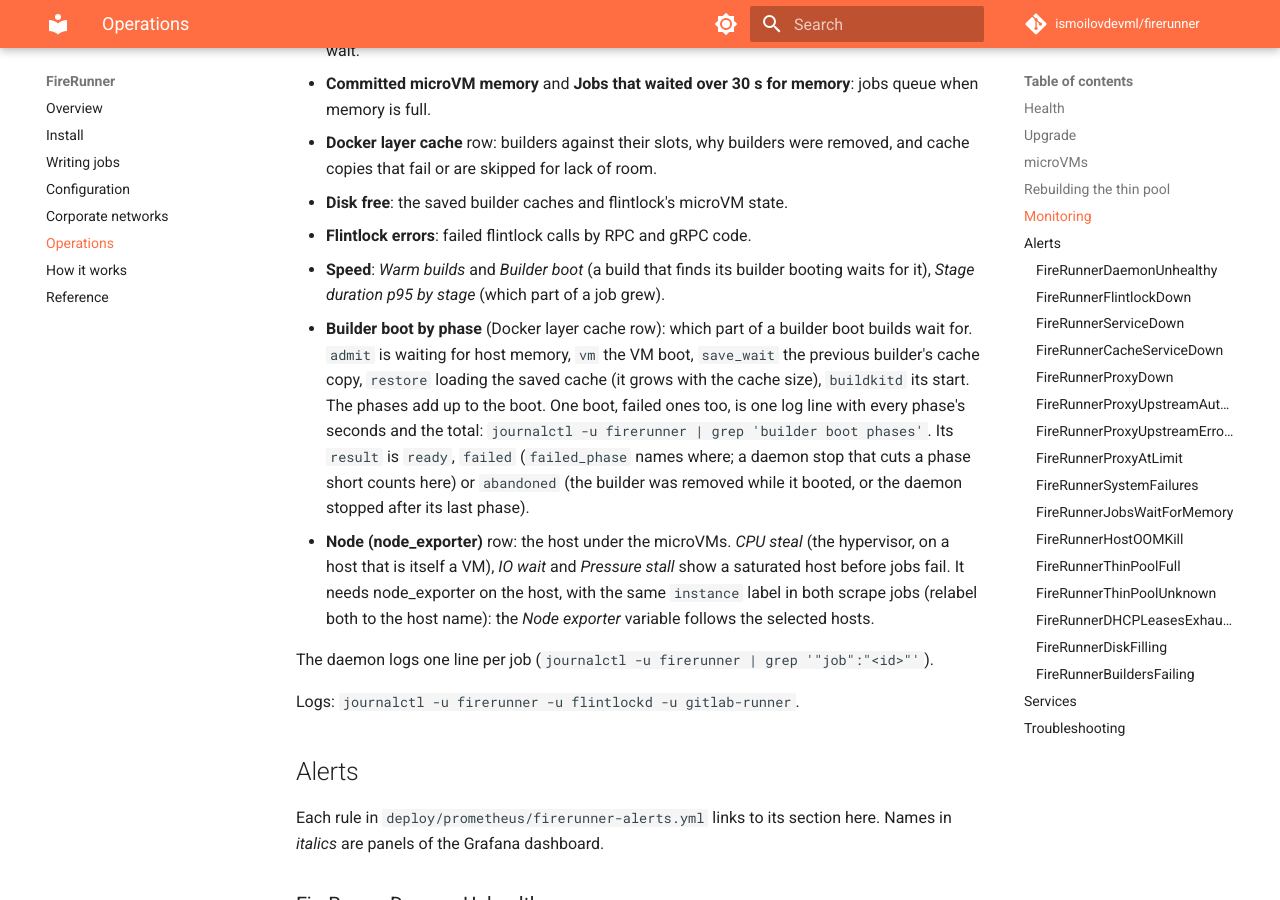
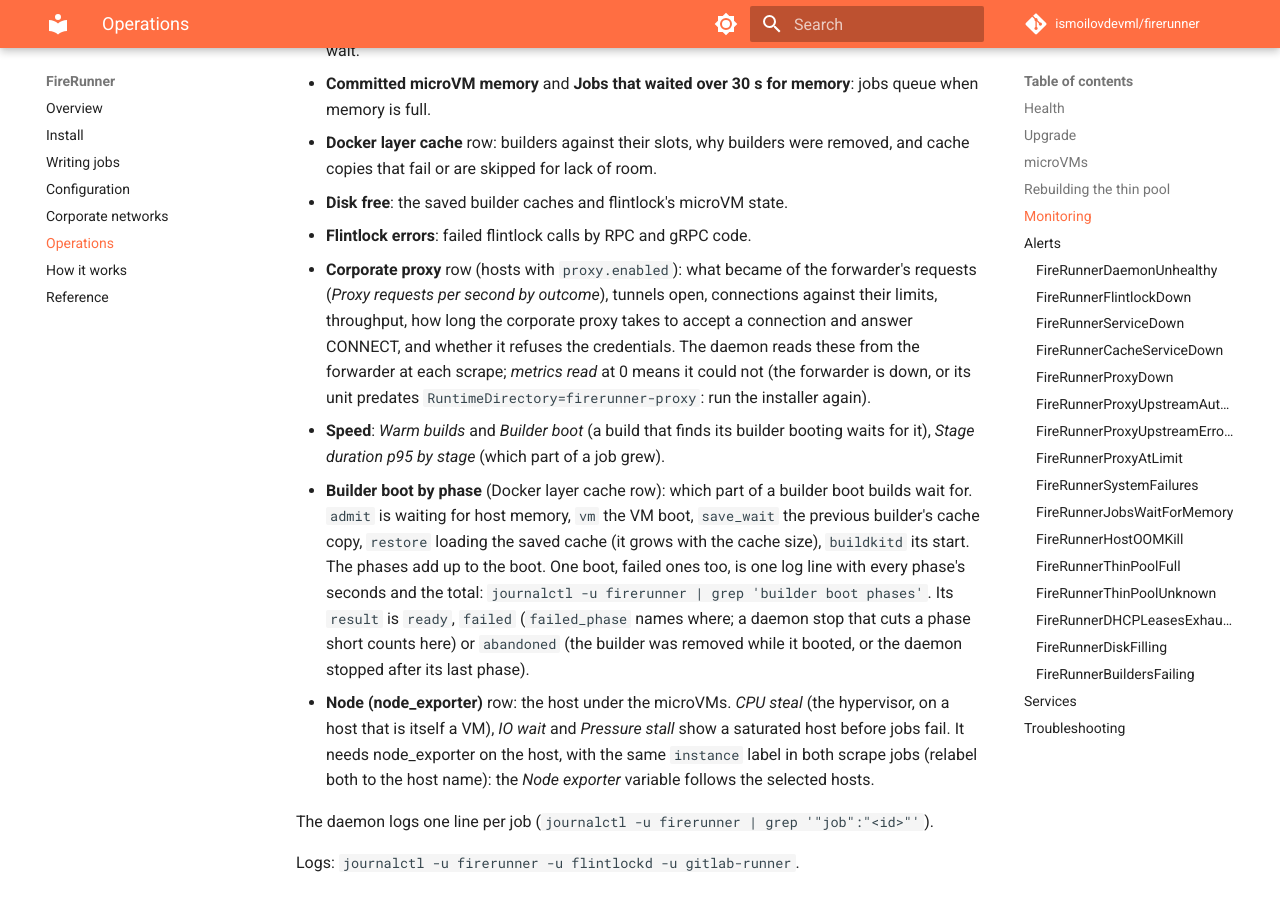
Before and after one commit to ismoilovdevml/firerunner, an MkDocs documentation site: the page built from docs/operations.md, in a window 1280 px wide and 900 px high, scrolled down 3220 px. Built offline with MkDocs 1.6.1 and Material for MkDocs 9.7.7, drawn with Linux system fonts in a browser that asks for light colours; comment, search, counter and statistics services are not loaded.

Commit message:
grafana: Corporate proxy row
Six panels above the node_exporter row, which moves down: requests by
outcome, tunnels and requests open, connections against each limit,
throughput both ways, upstream dial and CONNECT time p50/p95, and the
credentials gauge with upstream file changes and whether the daemon
could read the forwarder's metrics.

```diff
--- a/docs/operations.md
+++ b/docs/operations.md
@@ -130,6 +130,12 @@ failures FireRunner or the host caused, never for failing project scripts. Watch
   copies that fail or are skipped for lack of room.
 - **Disk free**: the saved builder caches and flintlock's microVM state.
 - **Flintlock errors**: failed flintlock calls by RPC and gRPC code.
+- **Corporate proxy** row (hosts with `proxy.enabled`): what became of the forwarder's requests
+  (*Proxy requests per second by outcome*), tunnels open, connections against their limits,
+  throughput, how long the corporate proxy takes to accept a connection and answer CONNECT, and
+  whether it refuses the credentials. The daemon reads these from the forwarder at each scrape;
+  *metrics read* at 0 means it could not (the forwarder is down, or its unit predates
+  `RuntimeDirectory=firerunner-proxy`: run the installer again).
 - **Speed**: *Warm builds* and *Builder boot* (a build that finds its builder booting waits
   for it), *Stage duration p95 by stage* (which part of a job grew).
 - **Builder boot by phase** (Docker layer cache row): which part of a builder boot builds wait
```
Also changed, not shown: 1 other file.
